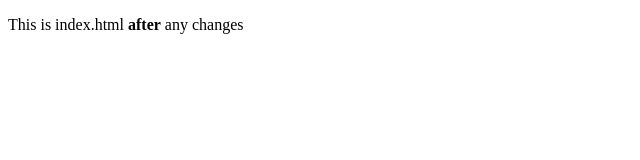
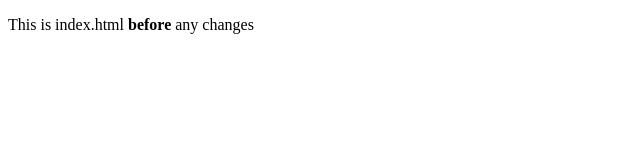
Before and after one commit to atishayjain31/Jenkins_webhook, a plain HTML site: page index.html in a window 1280 px wide. Shown: the full height of the page, 0-640 px from the left. Drawn offline with Linux system fonts and the light colour scheme.

Commit message:
Update index.html

```diff
--- a/index.html
+++ b/index.html
@@ -4,6 +4,6 @@
     <title>Atishay</title>
   </head>
   <body>
-    <p> This is index.html <strong>after</strong> any changes </p>
+    <p> This is index.html <strong>before</strong> any changes </p>
   </body>
 </html>
```
